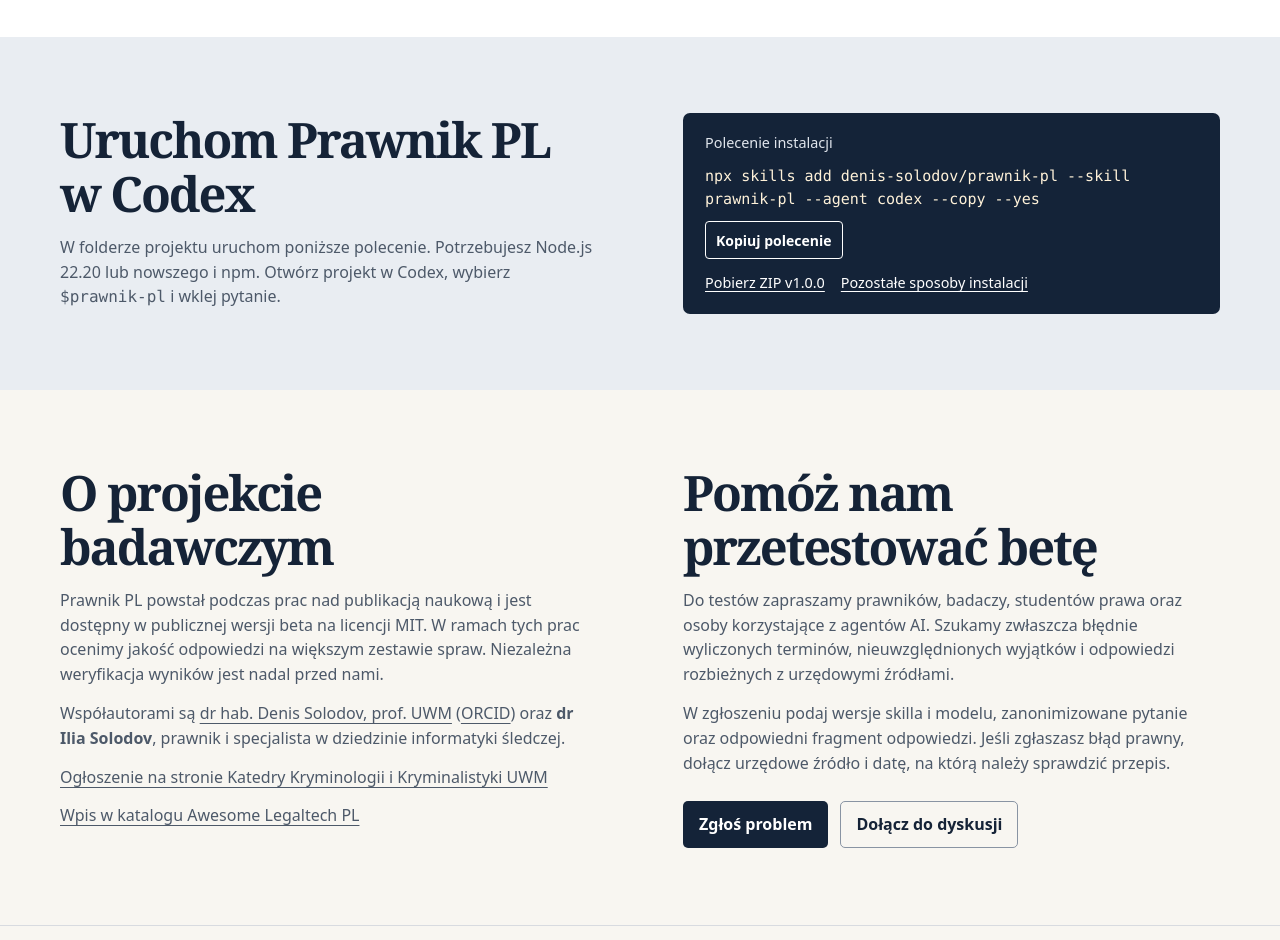
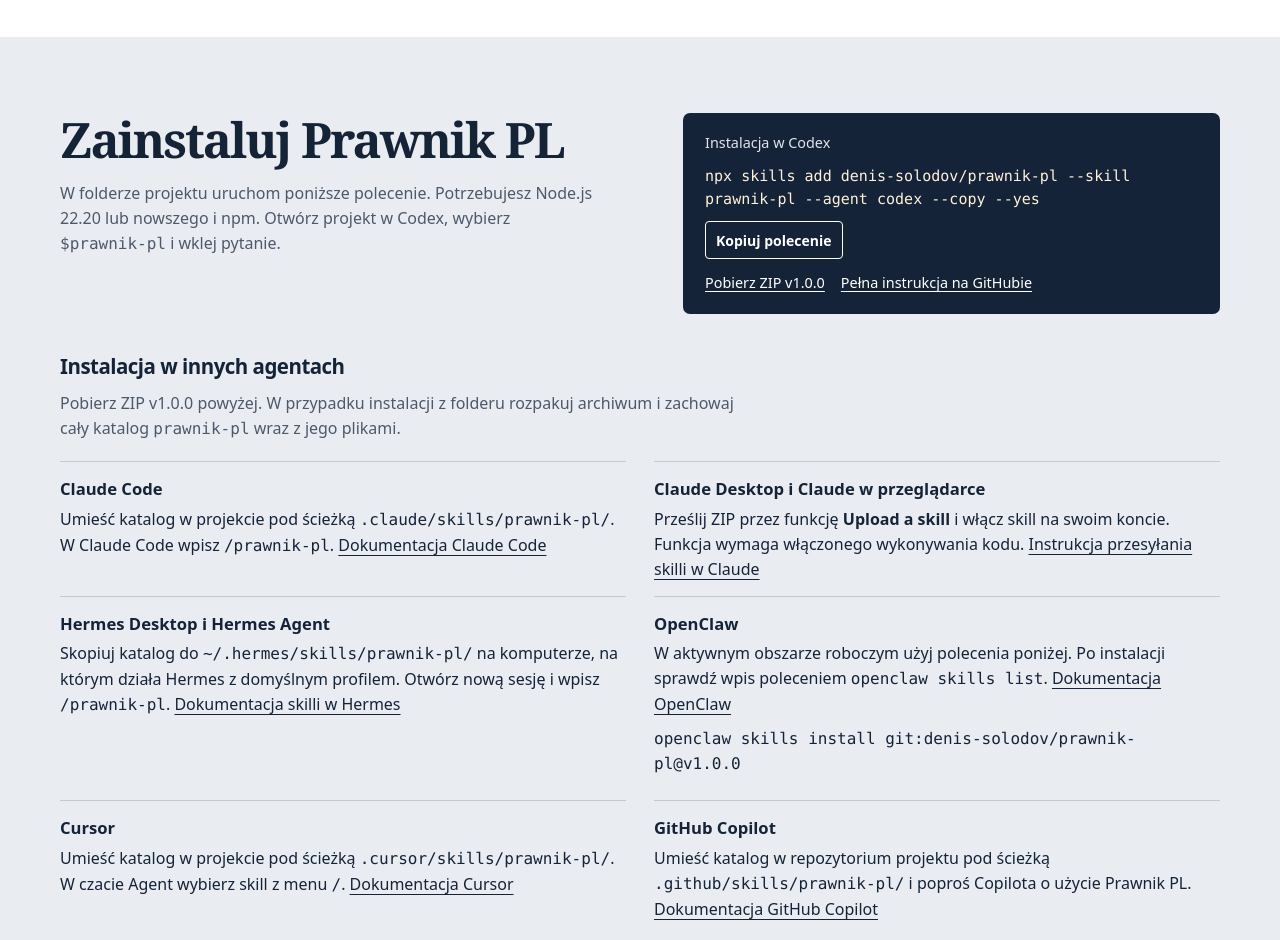
Before and after one commit to denis-solodov/prawnik-pl, a plain HTML site: page docs/index.html in a window 1280 px wide. Shown: the part 1860-2800 px from the top of the page. Drawn offline with Linux system fonts and the light colour scheme.

Commit message:
Document installation across agent harnesses

```diff
--- a/docs/assets/site.css
+++ b/docs/assets/site.css
@@ -68,6 +68,12 @@ button:hover { text-decoration: underline; }
 .terminal p { color: #e0e5ec; font-size: .9rem; }
 .terminal pre { color: #fff2d9; font-size: .94rem; }
 .install-links { display: flex; flex-wrap: wrap; gap: 5px 16px; margin-top: 13px; font-size: .9rem; }
+.install-options { margin-top: 40px; }
+.install-options > p { margin-top: 12px; color: var(--muted); max-width: 76ch; }
+.install-options-grid { display: grid; grid-template-columns: repeat(2, minmax(0, 1fr)); gap: 0 28px; margin-block: 20px; }
+.install-options-grid > div { padding-block: 14px; border-top: 1px solid #c2cad6; }
+.install-options-grid h4 { margin: 0 0 5px; font-size: 1.04rem; }
+.install-options-grid p { overflow-wrap: anywhere; }
 .site-footer { border-top: 1px solid var(--line); }
 .footer-inner { display: flex; justify-content: space-between; align-items: center; gap: 16px; padding-block: 21px; color: var(--muted); font-size: .9rem; }
 .footer-inner div { display: flex; gap: 18px; }
@@ -81,7 +87,7 @@ button:hover { text-decoration: underline; }
   .wrap { width: min(580px, 100% - 40px); }
   .nav { grid-template-columns: 1fr auto; column-gap: 15px; row-gap: 0; padding-block: 11px; }
   .nav-links { grid-column: 1 / -1; grid-row: 2; gap: 7px 20px; margin-top: 7px; }
-  .hero-grid, .install-grid, .about-grid, .coverage-grid, .case-grid { grid-template-columns: 1fr; }
+  .hero-grid, .install-grid, .install-options-grid, .about-grid, .coverage-grid, .case-grid { grid-template-columns: 1fr; }
   .hero-grid { padding-top: 39px; }
   .hero-photo { width: 100%; aspect-ratio: 1.65; }
   .case-grid { gap: 16px; }
--- a/docs/index.html
+++ b/docs/index.html
@@ -74,7 +74,7 @@
           <h1>Asystent AI do polskiego prawa i administracji</h1>
           <p class="hero-lead">Prawnik PL to otwarty pakiet instrukcji i narzędzi dla agentów AI, w tym Codex. Pomaga znaleźć i zweryfikować podstawy prawne, obliczać terminy oraz przygotowywać pisma. Możesz z niego korzystać po polsku lub angielsku.</p>
           <div class="actions">
-            <a class="button light" href="#install">Zainstaluj w Codex</a>
+            <a class="button light" href="#install">Zainstaluj skill</a>
             <a class="button outline" href="#examples">Zobacz przykłady</a>
           </div>
         </div>
@@ -156,11 +156,11 @@ Dnia 7 listopada właściciel zwrócił mi 1 000 zł. W mailu napisał, że potr
     <section class="install" id="install">
       <div class="wrap install-grid">
         <div>
-          <h2>Uruchom Prawnik PL w Codex</h2>
+          <h2>Zainstaluj Prawnik PL</h2>
           <p>W folderze projektu uruchom poniższe polecenie. Potrzebujesz Node.js 22.20 lub nowszego i npm. Otwórz projekt w Codex, wybierz <code>$prawnik-pl</code> i wklej pytanie.</p>
         </div>
         <div class="terminal">
-          <p>Polecenie instalacji</p>
+          <p>Instalacja w Codex</p>
           <pre id="install-command"><code>npx skills add denis-solodov/prawnik-pl --skill prawnik-pl --agent codex --copy --yes</code></pre>
           <div class="copy-line" hidden>
             <button type="button" data-copy="install-command">Kopiuj polecenie</button>
@@ -168,9 +168,41 @@ Dnia 7 listopada właściciel zwrócił mi 1 000 zł. W mailu napisał, że potr
           </div>
           <div class="install-links">
             <a href="https://github.com/denis-solodov/prawnik-pl/releases/download/v1.0.0/prawnik-pl-1.0.0.zip">Pobierz ZIP v1.0.0</a>
-            <a href="https://github.com/denis-solodov/prawnik-pl#instalacja-i-u%C5%BCycie">Pozostałe sposoby instalacji</a>
+            <a href="https://github.com/denis-solodov/prawnik-pl#instalacja-i-u%C5%BCycie">Pełna instrukcja na GitHubie</a>
           </div>
         </div>
+      </div>
+      <div class="wrap install-options">
+        <h3>Instalacja w innych agentach</h3>
+        <p>Pobierz ZIP v1.0.0 powyżej. W przypadku instalacji z folderu rozpakuj archiwum i zachowaj cały katalog <code>prawnik-pl</code> wraz z jego plikami.</p>
+        <div class="install-options-grid">
+          <div>
+            <h4>Claude Code</h4>
+            <p>Umieść katalog w projekcie pod ścieżką <code>.claude/skills/prawnik-pl/</code>. W Claude Code wpisz <code>/prawnik-pl</code>. <a href="https://code.claude.com/docs/en/skills">Dokumentacja Claude Code</a></p>
+          </div>
+          <div>
+            <h4>Claude Desktop i Claude w przeglądarce</h4>
+            <p>Prześlij ZIP przez funkcję <strong>Upload a skill</strong> i włącz skill na swoim koncie. Funkcja wymaga włączonego wykonywania kodu. <a href="https://support.claude.com/en/articles/12512180-use-skills-in-claude">Instrukcja przesyłania skilli w Claude</a></p>
+          </div>
+          <div>
+            <h4>Hermes Desktop i Hermes Agent</h4>
+            <p>Skopiuj katalog do <code>~/.hermes/skills/prawnik-pl/</code> na komputerze, na którym działa Hermes z domyślnym profilem. Otwórz nową sesję i wpisz <code>/prawnik-pl</code>. <a href="https://hermes-agent.nousresearch.com/docs/user-guide/features/skills">Dokumentacja skilli w Hermes</a></p>
+          </div>
+          <div>
+            <h4>OpenClaw</h4>
+            <p>W aktywnym obszarze roboczym użyj polecenia poniżej. Po instalacji sprawdź wpis poleceniem <code>openclaw skills list</code>. <a href="https://docs.openclaw.ai/skills">Dokumentacja OpenClaw</a></p>
+            <pre><code>openclaw skills install git:denis-solodov/prawnik-pl@v1.0.0</code></pre>
+          </div>
+          <div>
+            <h4>Cursor</h4>
+            <p>Umieść katalog w projekcie pod ścieżką <code>.cursor/skills/prawnik-pl/</code>. W czacie Agent wybierz skill z menu <code>/</code>. <a href="https://cursor.com/docs/skills">Dokumentacja Cursor</a></p>
+          </div>
+          <div>
+            <h4>GitHub Copilot</h4>
+            <p>Umieść katalog w repozytorium projektu pod ścieżką <code>.github/skills/prawnik-pl/</code> i poproś Copilota o użycie Prawnik PL. <a href="https://docs.github.com/en/copilot/concepts/customizations/agent-skills">Dokumentacja GitHub Copilot</a></p>
+          </div>
+        </div>
+        <p>Próby opublikowane powyżej przeprowadziliśmy w Codex. W każdym środowisku dostęp do internetu jest potrzebny do bieżącego sprawdzania prawa, a Python do uruchomienia kalkulatora.</p>
       </div>
     </section>
     <section class="section" id="about">
```
Also changed, not shown: docs/en/index.html (+36 -4 lines), 1 other file.
